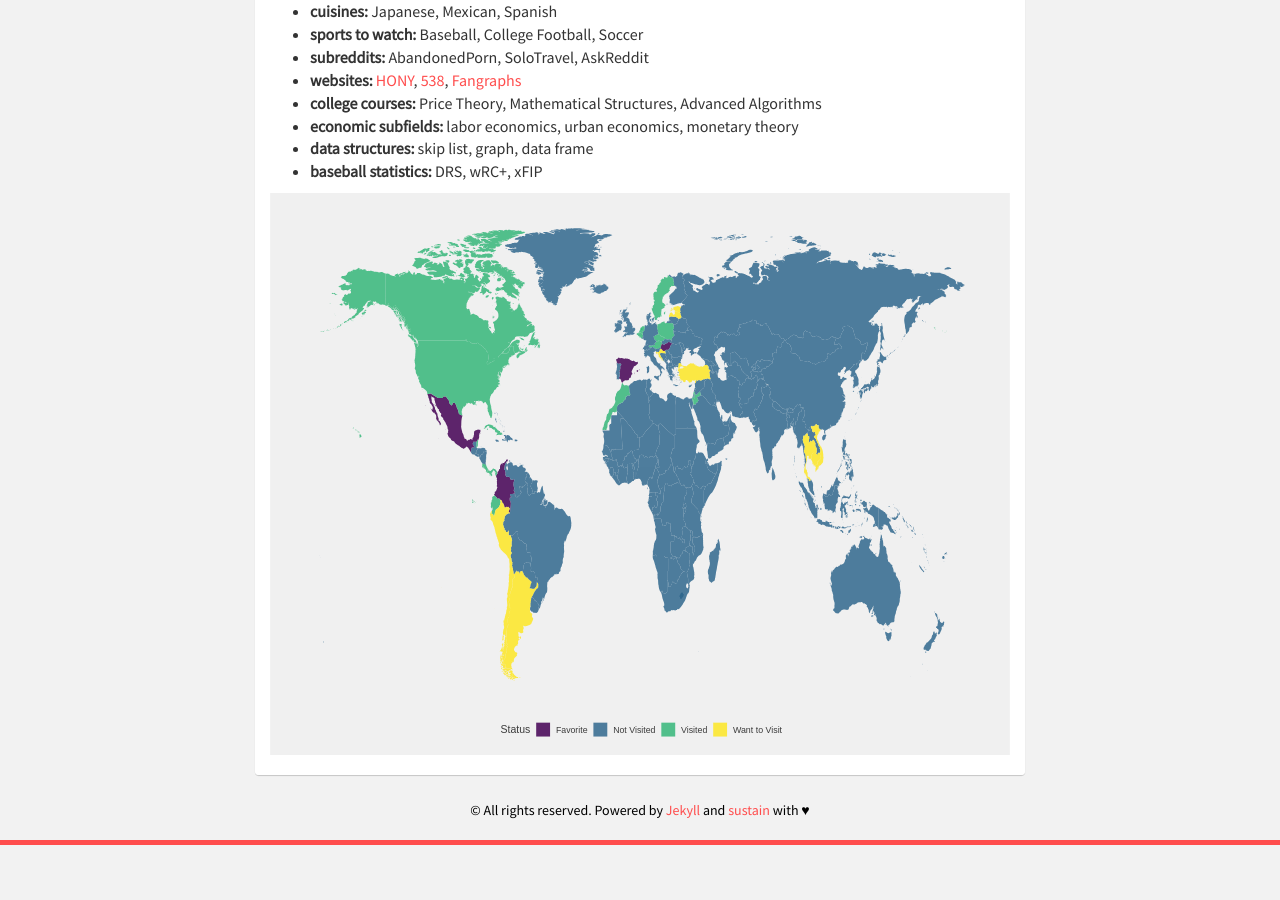
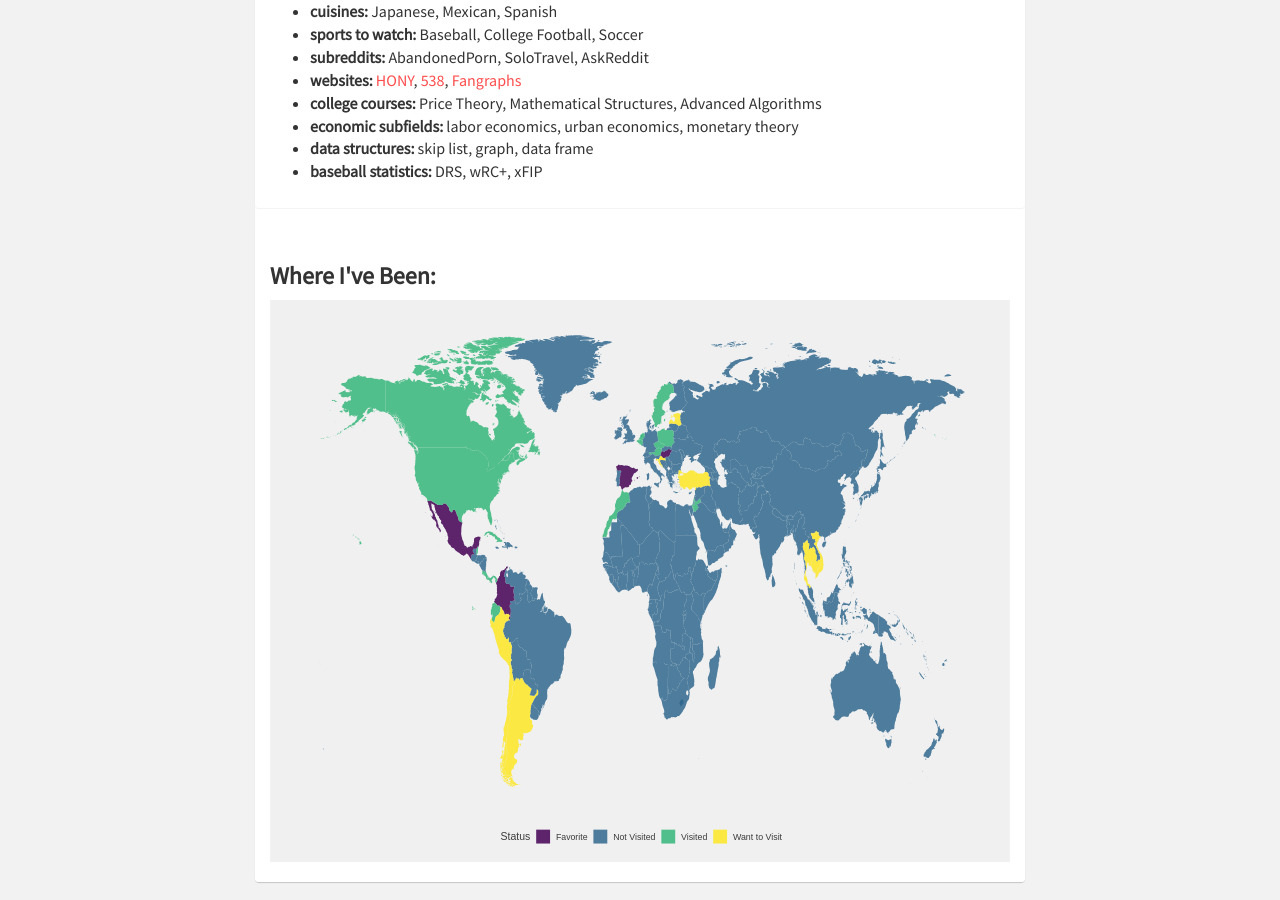
Before and after one commit to mrkaye97/mrkaye97.github.io, a Jekyll site: the page built from about.html, in a window 1280 px wide and 900 px high, scrolled down 1312 px. Built offline with Jekyll 4.4.1, drawn with Linux system fonts in a browser that asks for light colours; nearby versions of some CDN libraries; before the commit the page ends 2157 px from its top, so only the background shows below that.

Commit message:
Update about.html

```diff
--- a/about.html
+++ b/about.html
@@ -81,7 +81,12 @@ Title: About Me
 				  <li style="font-size:16px"><b>data structures:</b> skip list, graph, data frame</li>
 				  <li style="font-size:16px"><b>baseball statistics:</b> DRS, wRC+, xFIP</li>
 				</ul>
+		  </div>
+		  </div>
 
+		  <div class="panel panel-default">
+    		<div class="panel-body">
+			  <h3><strong>Where I've Been:</strong></h3>
 				<center>
 				<object type="image/svg+xml" data="plt.svg">
 				  Your browser does not support SVG
```
